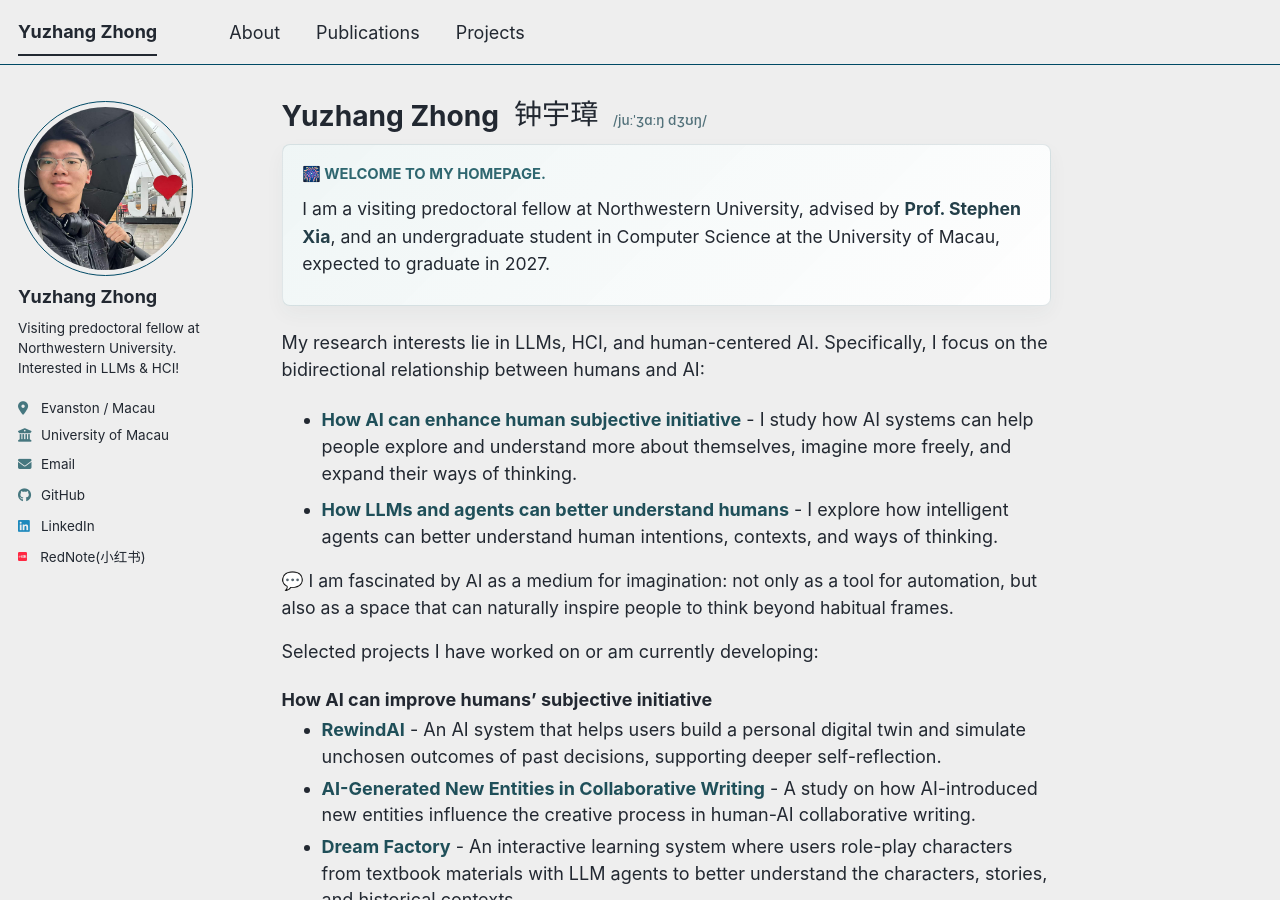
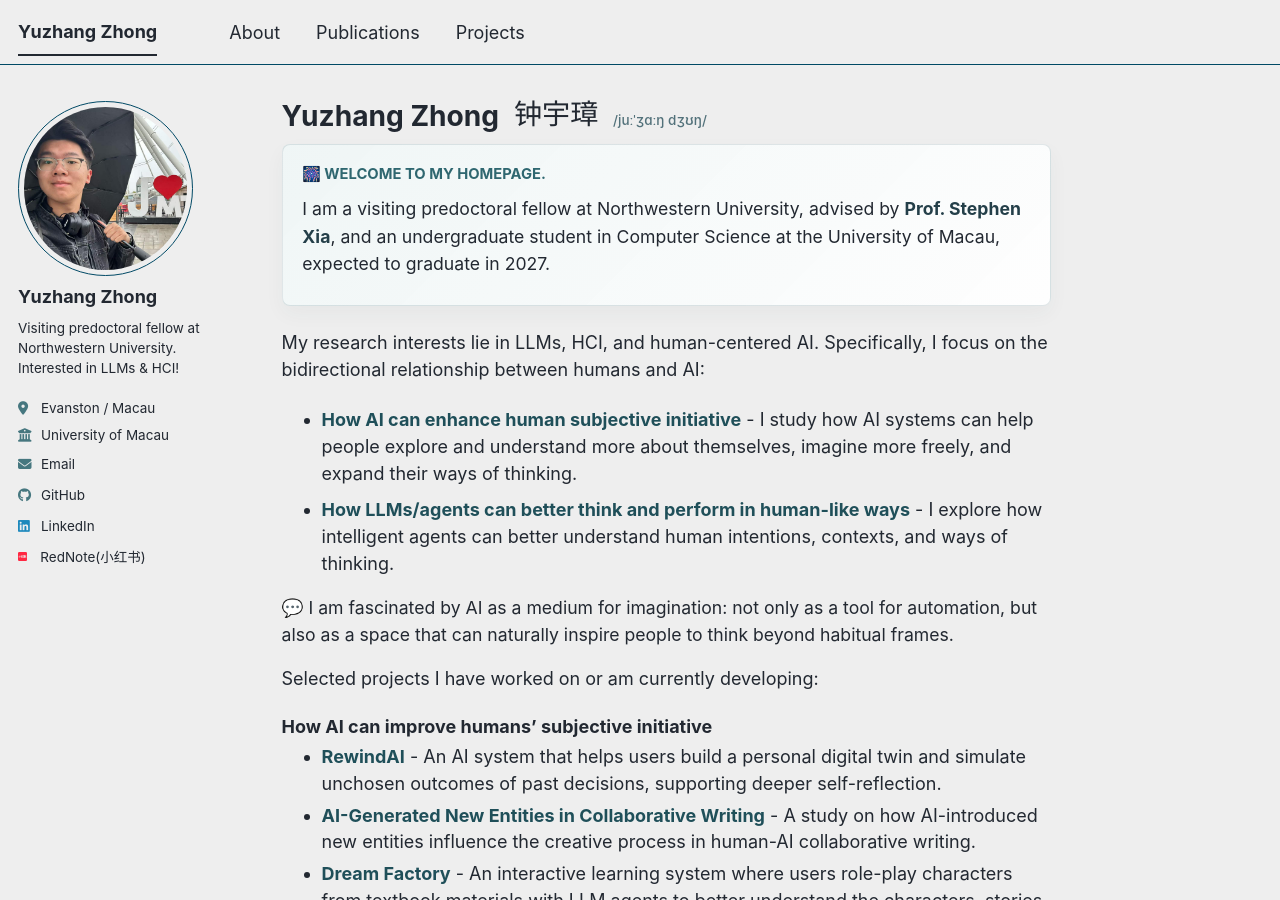
Before and after one commit to yuzhang-zhong/yuzhang-zhong.github.io, a Jekyll site: the page built from _pages/about.md, in a window 1280 px wide and 900 px high. Built offline with Jekyll 4.4.1, drawn with Linux system fonts in a browser that asks for light colours; a style sheet for code colours, icons or effects is not loaded.

Commit message:
Sync research direction wording

```diff
--- a/_pages/about.md
+++ b/_pages/about.md
@@ -18,7 +18,7 @@ My research interests lie in LLMs, HCI, and human-centered AI. Specifically, I
 focus on the bidirectional relationship between humans and AI:
 
 - <span class="project-name">How AI can enhance human subjective initiative</span> - I study how AI systems can help people explore and understand more about themselves, imagine more freely, and expand their ways of thinking.
-- <span class="project-name">How LLMs and agents can better understand humans</span> - I explore how intelligent agents can better understand human intentions, contexts, and ways of thinking.
+- <span class="project-name">How LLMs/agents can better think and perform in human-like ways</span> - I explore how intelligent agents can better understand human intentions, contexts, and ways of thinking.
 
 <p class="imagination-note">💬 I am fascinated by AI as a medium for imagination: not only as a tool for automation, but also as a space that can naturally inspire people to think beyond habitual frames.</p>
 
```
